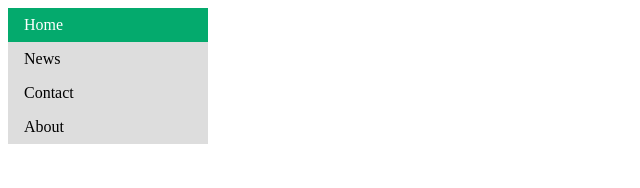
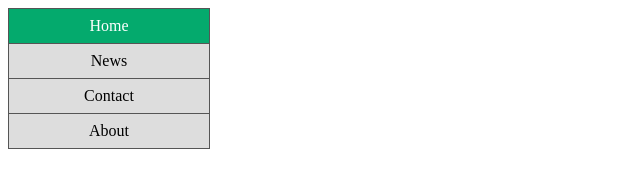
Before and after one commit to jabed007/html-css, a plain HTML site: page CSS Navigation Bar/Vertical Navbar/index.html in a window 1280 px wide. Shown: the whole page, without its empty margins (0-640 px from the left). Drawn offline with Linux system fonts and the light colour scheme.

Commit message:
Center links and add border

```diff
--- a/CSS Navigation Bar/Vertical Navbar/style.css
+++ b/CSS Navigation Bar/Vertical Navbar/style.css
@@ -4,6 +4,15 @@ ul {
   padding: 0;
   background: #ddd;
   width: 200px;
+  border: 1px solid #555;
+}
+
+li {
+  border-bottom: 1px solid #555;
+}
+
+li:last-child {
+  border-bottom: none;
 }
 
 li a {
@@ -11,6 +20,7 @@ li a {
   padding: 8px 16px;
   text-decoration: none;
   color: #000;
+  text-align: center;
 }
 
 li a.active {
```
